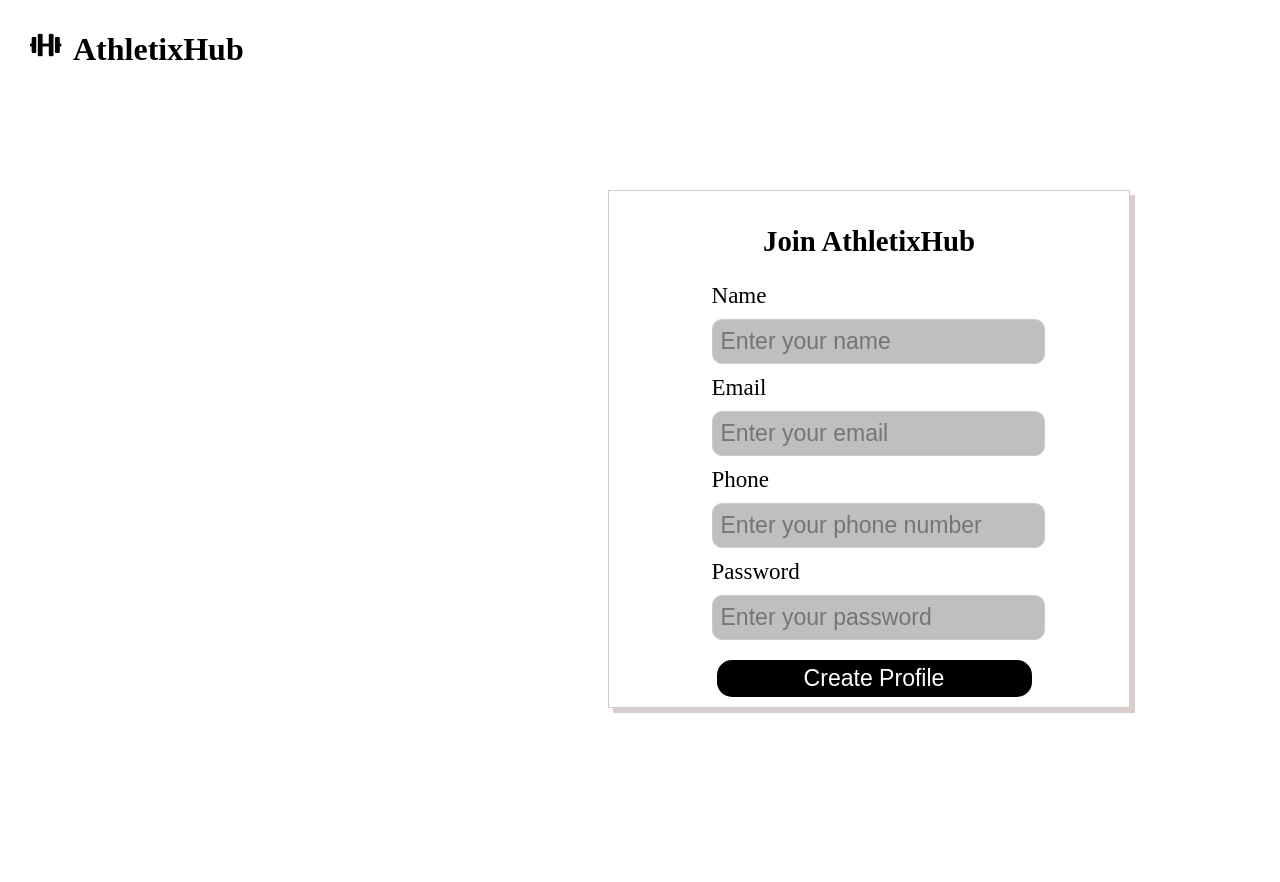
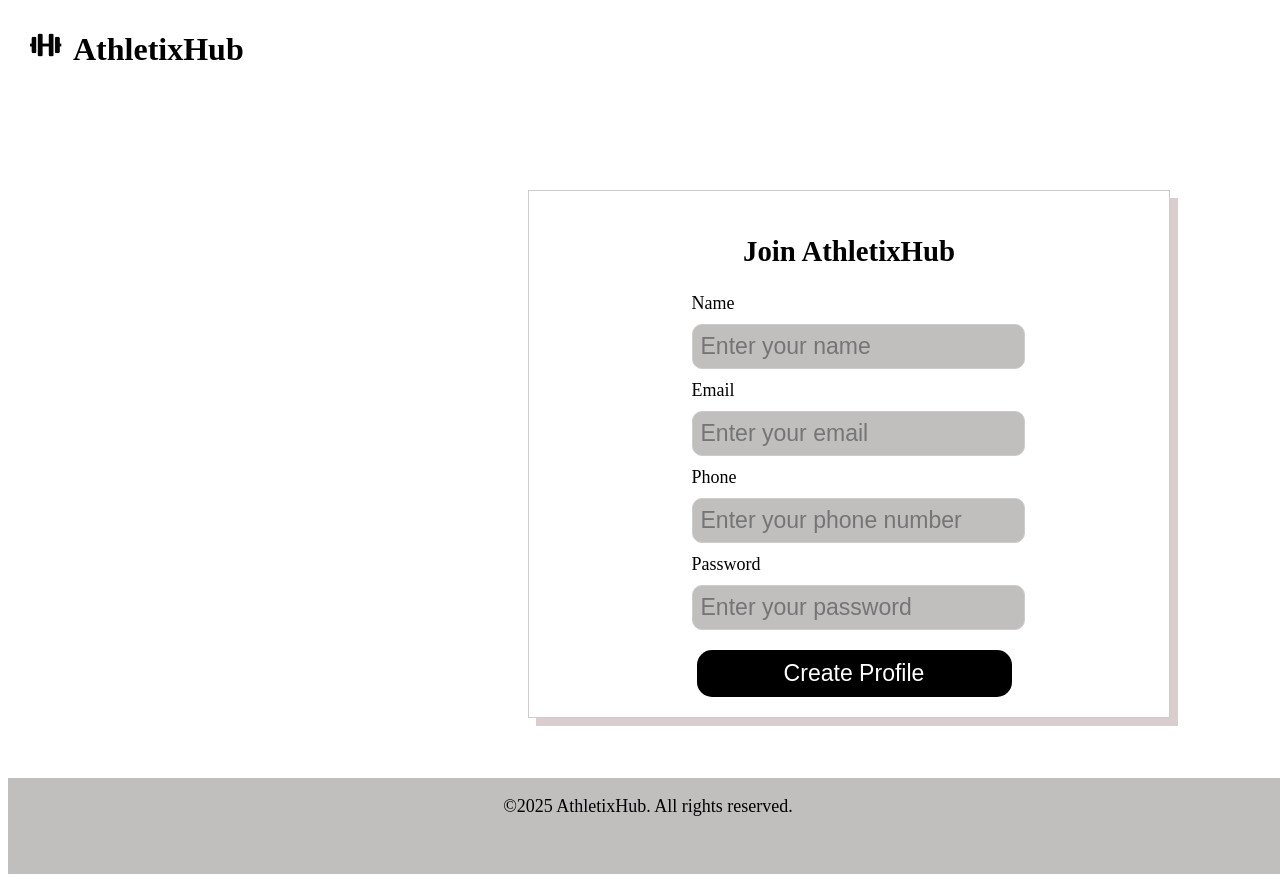
Before and after one commit to kokosko66/AthletixHub, a React (Vite) app in the folder client/: page / in a window 1280 px wide. Before the commit the page ends 800 px from the top, so only its background shows below. Built offline with nearby package versions, Linux system fonts and the light colour scheme.

Commit message:
Same as above, forgot to add a few changes

```diff
--- a/client/src/pages/LoginPage.jsx
+++ b/client/src/pages/LoginPage.jsx
@@ -40,6 +40,9 @@ export default function Loginpage() {
                     </form>
                 </div>
             </div>
+            <div className="footer">
+                <p>©2025 AthletixHub. All rights reserved.</p>
+            </div>
         </div>
     );
 }
--- a/client/src/styles/LoginPage.css
+++ b/client/src/styles/LoginPage.css
@@ -14,16 +14,16 @@
     align-items: center;
     justify-content: center;
     border: 1px solid #ccc;
-    box-shadow: 5px 5px rgb(217, 205, 205);
-    width: 500px;
-    margin-left: 600px;
+    box-shadow: 8px 8px rgb(217, 205, 205);
+    width: 600px;
+    margin-left: 520px;
     margin-top: 100px;
-    padding: 10px;
+    padding: 20px;
     font-size: larger;
 }
 
 .register-form label {
-    font-size: larger;
+    font-size: large;
 }
 
 .register-form input {
@@ -48,7 +48,7 @@
     background: black;
     color: white;
     border: none;
-    padding: 5px;
+    padding: 10px;
     border-radius: 15px;
     font-size: larger;
     position: relative;
@@ -56,10 +56,16 @@
 }
 
 .register-form button:hover {
-    /* background: white;
-    color: black;
-    border: 1px solid black;
-    */
     cursor: pointer;
     transform: translateY(-5px);
 }
+
+.footer {
+    display: flex;
+    justify-content: center;
+    margin-top: 60px;
+    font-size: large;
+    background-color: rgb(193, 190, 190);
+    height: 12vh;
+    width: 100vw;
+}
```
